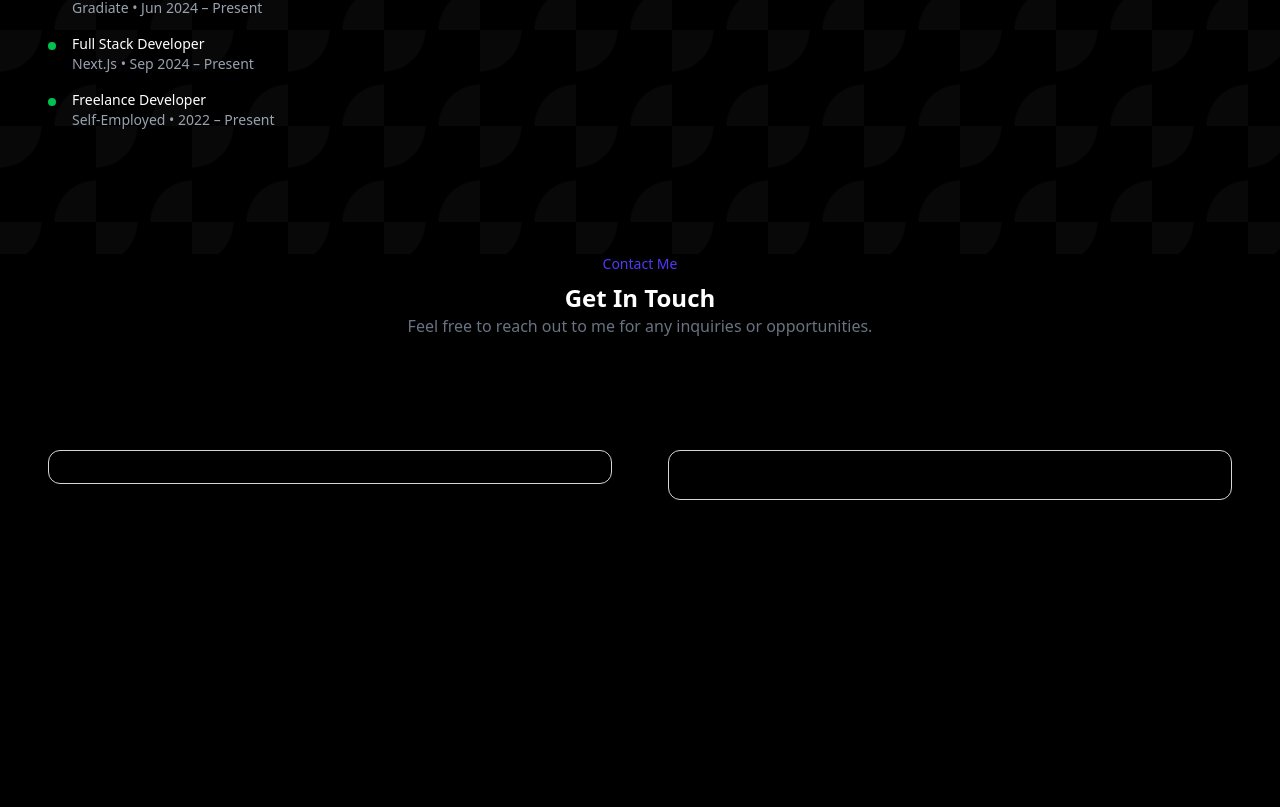
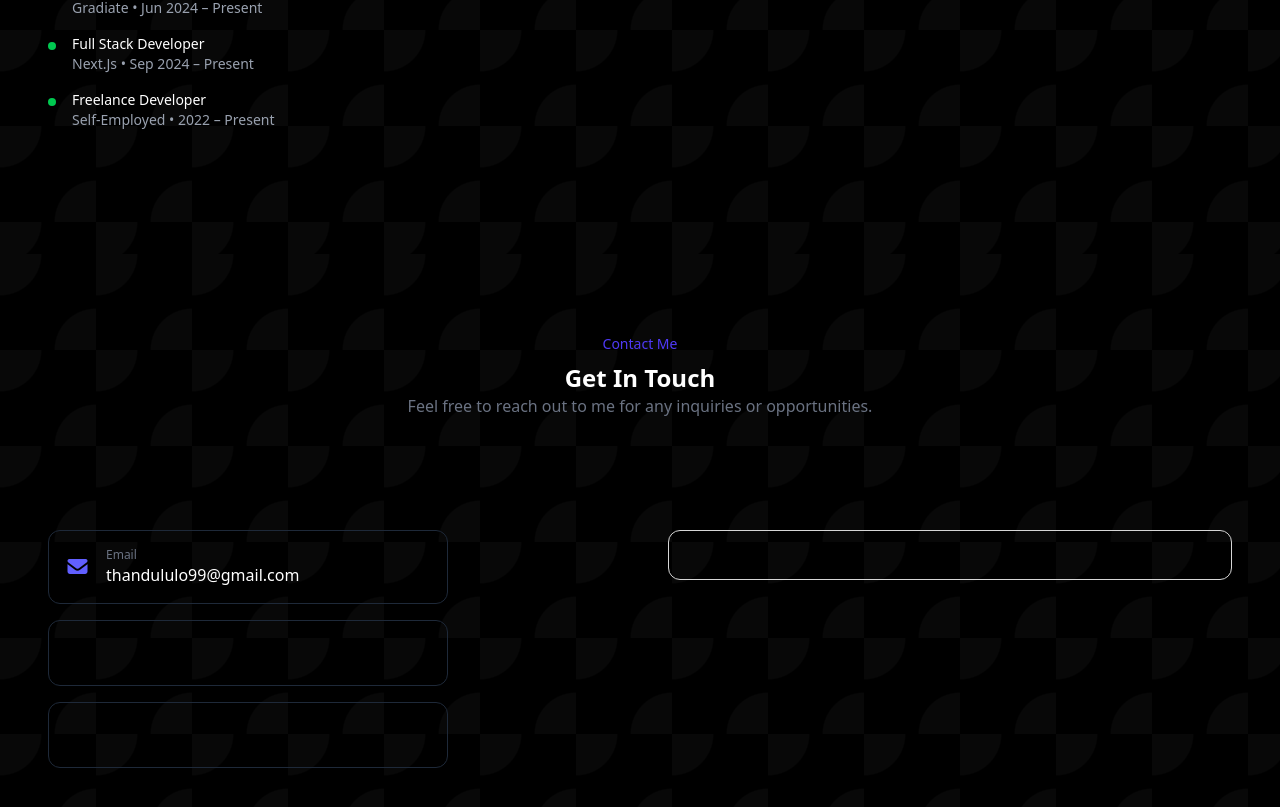
Before and after one commit to ThandululoNengovhela/my-portfolio, a Next.js app: page / in a window 1280 px wide. Shown: the part 1513-2320 px from the top of the page. Before the commit the page ends 2013 px from the top, so only its background shows below. Built offline with nearby package versions, Linux system fonts and the light colour scheme.

Commit message:
email block and FA icons were done

```diff
--- a/app/components/Contact.tsx
+++ b/app/components/Contact.tsx
@@ -1,50 +1,54 @@
 import React from 'react'
+
 
 const Contact = () => {
   return (
-    <section id="contact">
-
-
-      <div className='text-center mb-12 justify-center1'>
-        <p className='  text-sm font-medium mb-2 text-indigo-600'>Contact Me</p>
-        <h2 className='text-2xl font-bold text-white'>Get In Touch</h2>
-        <p className='text-gray-500'>Feel free to reach out to me for any inquiries or opportunities.</p>
-
+    <section
+      id="contact"
+      data-theme="black"
+      className="min-h-screen py-20 bg-[radial-gradient(circle_at_top_left,#ffffff08_30%,transparent_31%),radial-gradient(circle_at_bottom_right,#ffffff08_30%,transparent_31%)] bg-size-[6em_6em]"
+    >
+      <div className="text-center mb-12 justify-center1">
+        <p className="  text-sm font-medium mb-2 text-indigo-600">Contact Me</p>
+        <h2 className="text-2xl font-bold text-white">Get In Touch</h2>
+        <p className="text-gray-500">
+          Feel free to reach out to me for any inquiries or opportunities.
+        </p>
       </div>
 
+      <div className="max-w-7xl mx-auto px-6 md:px-12 pt-16">
+        <div className="flex flex-col md:flex-row items-center md:items-start gap-14">
+          {/*left section*/}
 
-     <div className='max-w-7xl mx-auto px-6 md:px-12 pt-16'>
-      <div className='flex flex-col md:flex-row items-center md:items-start gap-14'>
+          <div className="flex-1 text-center md:text-left animate-left ">
+            <div className="lg:col-span-2 space-y-4">
 
+              <div className="flex items-center gap-4 p-4 rounded-xl border border-border border-gray-800 bg-card/50 w-100">
+                {" "}
+                <i className="fa-solid fa-envelope text-xl text-indigo-500"></i>{" "}
+                <div>
+                  <p className=" text-gray-500 text-xs ">Email</p>
+                  <p className="text-white font-medium">thandululo99@gmail.com</p>
+                </div>
 
+              </div>
 
+              <div className="flex items-center gap-4 p-8 rounded-xl border border-border border-gray-800 bg-card/50 w-100"></div>
+              <div className="flex items-center gap-4 p-8 rounded-xl border border-border border-gray-800 bg-card/50 w-100"></div>
+            </div>
+          </div>
 
-        {/*left section*/}
-
-        <div className='flex-1 text-center md:text-left animate-left '>
-
-            <div className='lg:col-span-2 space-y-4'>
-              <div className='flex items-center gap-4 p-4 rounded-xl border border-border bg-card/50'></div>
-            </div>
-
-
-
+          {/*right section*/}
+          <div className="flex-1 w-full max-w-xl animate-right">
+            <form
+              action=""
+              className="space-y-4 p-5 sm:p-6 rounded-xl border border-border bg-card/50"
+            ></form>
+          </div>
         </div>
-
-
-        {/*right section*/}
-        <div className='flex-1 w-full max-w-xl animate-right'>
-          <form action="" className='space-y-4 p-5 sm:p-6 rounded-xl border border-border bg-card/50'></form>
-        </div>
-
-
-
-
-     </div>
-     </div>
-
+      </div>
     </section>
-  )
+  );
 }
 
 export default Contact
--- /dev/null
+++ b/app/global.d.ts
@@ -0,0 +1 @@
+declare module "*.css";
--- a/app/page.tsx
+++ b/app/page.tsx
@@ -3,6 +3,8 @@ import Header from './components/Header'
 import Profile from './components/Profile'
 import Body from './components/Body'
 import Contact from './components/Contact'
+import "@fortawesome/fontawesome-free/css/all.min.css";
+
 
 const page = () => {
 return (
--- a/package.json
+++ b/package.json
@@ -9,6 +9,7 @@
     "lint": "eslint"
   },
   "dependencies": {
+    "@fortawesome/fontawesome-free": "^7.1.0",
     "firebase": "^12.7.0",
     "next": "16.0.8",
     "react": "19.2.1",
```
Also changed, not shown: 1 other file (tests, documents, lock files or other folders).
